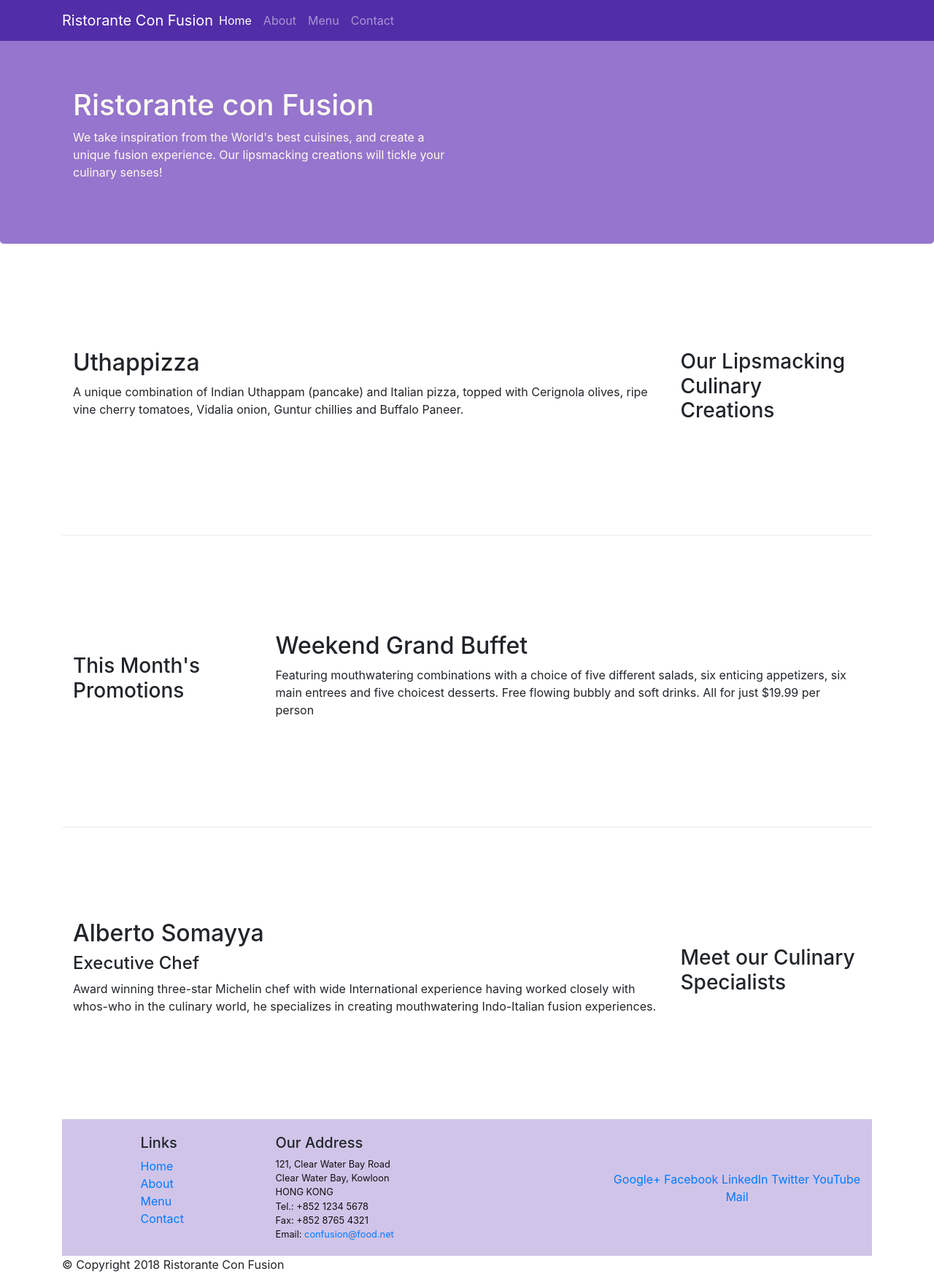
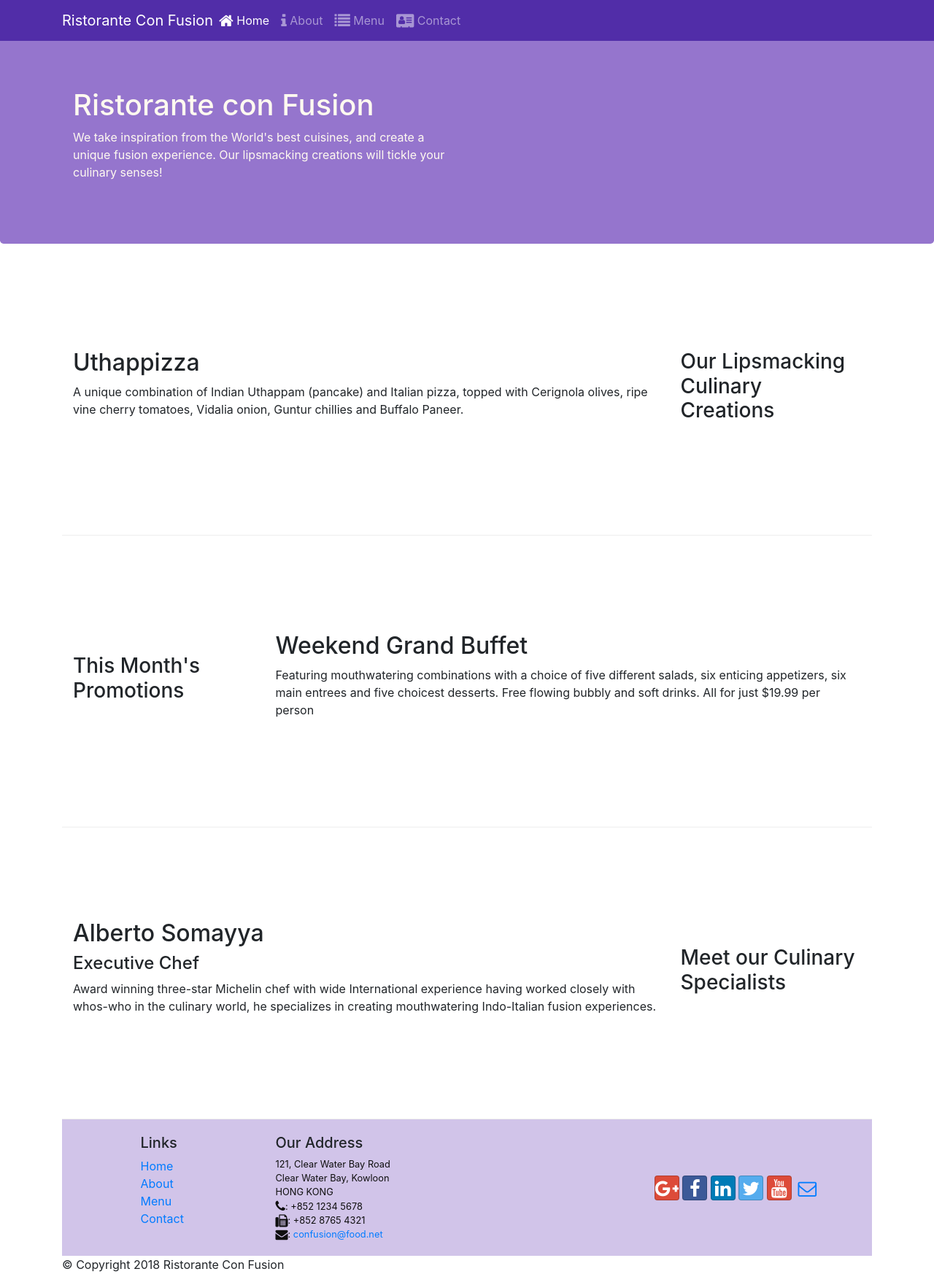
Before and after one commit to alanvaldo/conFusion, a website: page index.html in a window 1280 px wide. Shown: the whole page at 73% size. Drawn offline with nearby package versions, Linux system fonts and the light colour scheme.

Commit message:
Icon Fonts

```diff
--- a/index.html
+++ b/index.html
@@ -9,6 +9,8 @@
 
     <!-- Bootstrap CSS -->
     <link rel="stylesheet" href="node_modules/bootstrap/dist/css/bootstrap.min.css">
+    <link rel="stylesheet" href="node_modules/font-awesome/css/font-awesome.min.css">
+    <link rel="stylesheet" href="node_modules/bootstrap-social/bootstrap-social.css">
     <link href="css/styles.css" rel="stylesheet">
     <title>Ristorante Con Fusion</title>
 </head>
@@ -23,10 +25,10 @@
             <a class="navbar-brand mr-auto" href="#">Ristorante Con Fusion</a>
             <div class="collapse navbar-collapse" id="Navbar">
                 <ul class="navbar-nav mr-auto">
-                    <li class="nav-item active"><a class="nav-link" href="#">Home</a></li>
-                    <li class="nav-item"><a class="nav-link" href="./aboutus.html">About</a></li>
-                    <li class="nav-item"><a class="nav-link" href="#">Menu</a></li>
-                    <li class="nav-item"><a class="nav-link" href="#">Contact</a></li>
+                    <li class="nav-item active"><a class="nav-link" href="#"><span class="fa fa-home fa-lg"></span> Home</a></li>
+                    <li class="nav-item"><a class="nav-link" href="./aboutus.html"><span class="fa fa-info fa-lg"></span> About</a></li>
+                    <li class="nav-item"><a class="nav-link" href="#"><span class="fa fa-list fa-lg"></span> Menu</a></li>
+                    <li class="nav-item"><a class="nav-link" href="#"><span class="fa fa-address-card fa-lg"></span> Contact</a></li>
                 </ul>
             </div>
         </div>
@@ -96,19 +98,20 @@
 		              121, Clear Water Bay Road<br>
 		              Clear Water Bay, Kowloon<br>
 		              HONG KONG<br>
-		              Tel.: +852 1234 5678<br>
-		              Fax: +852 8765 4321<br>
-		              Email: <a href="mailto:confusion@food.net">confusion@food.net</a>
+		              <i class="fa fa-phone fa-lg"></i>: +852 1234 5678<br>
+                      <i class="fa fa-fax fa-lg"></i>: +852 8765 4321<br>
+                      <i class="fa fa-envelope fa-lg"></i>:
+                      <a href="mailto:confusion@food.net">confusion@food.net</a>
 		           </address>
                 </div>
                 <div class="col-12 col-sm-4 align-self-center">
                     <div class="text-center">
-                        <a href="http://google.com/+">Google+</a>
-                        <a href="http://www.facebook.com/profile.php?id=">Facebook</a>
-                        <a href="http://www.linkedin.com/in/">LinkedIn</a>
-                        <a href="http://twitter.com/">Twitter</a>
-                        <a href="http://youtube.com/">YouTube</a>
-                        <a href="mailto:">Mail</a>
+                        <a class="btn btn-social-icon btn-google" href="http://google.com/+"><i class="fa fa-google-plus"></i></a>
+                        <a class="btn btn-social-icon btn-facebook" href="http://www.facebook.com/profile.php?id="><i class="fa fa-facebook"></i></a>
+                        <a class="btn btn-social-icon btn-linkedin" href="http://www.linkedin.com/in/"><i class="fa fa-linkedin"></i></a>
+                        <a class="btn btn-social-icon btn-twitter" href="http://twitter.com/"><i class="fa fa-twitter"></i></a>
+                        <a class="btn btn-social-icon btn-google" href="http://youtube.com/"><i class="fa fa-youtube"></i></a>
+                        <a class="btn btn-social-icon" href="mailto:"><i class="fa fa-envelope-o"></i></a>
                     </div>
                 </div>
            </div>
--- a/package.json
+++ b/package.json
@@ -15,6 +15,8 @@
   },
   "dependencies": {
     "bootstrap": "^4.0.0",
+    "bootstrap-social": "^5.1.1",
+    "font-awesome": "^4.7.0",
     "jquery": "^3.3.1",
     "popper.js": "^1.12.9"
   }
```
Also changed, not shown: aboutus.html (+12 -10 lines), 1 other file.
